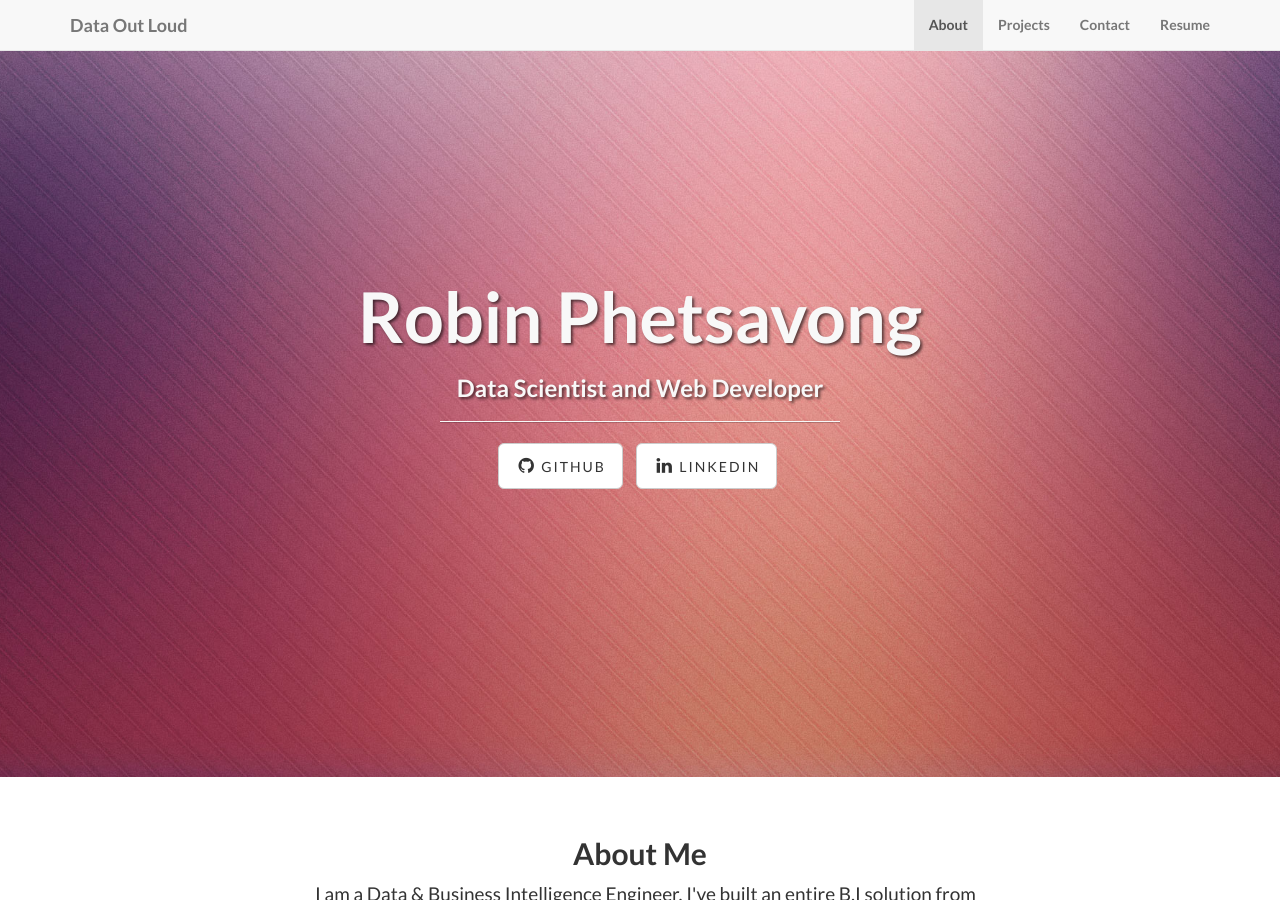
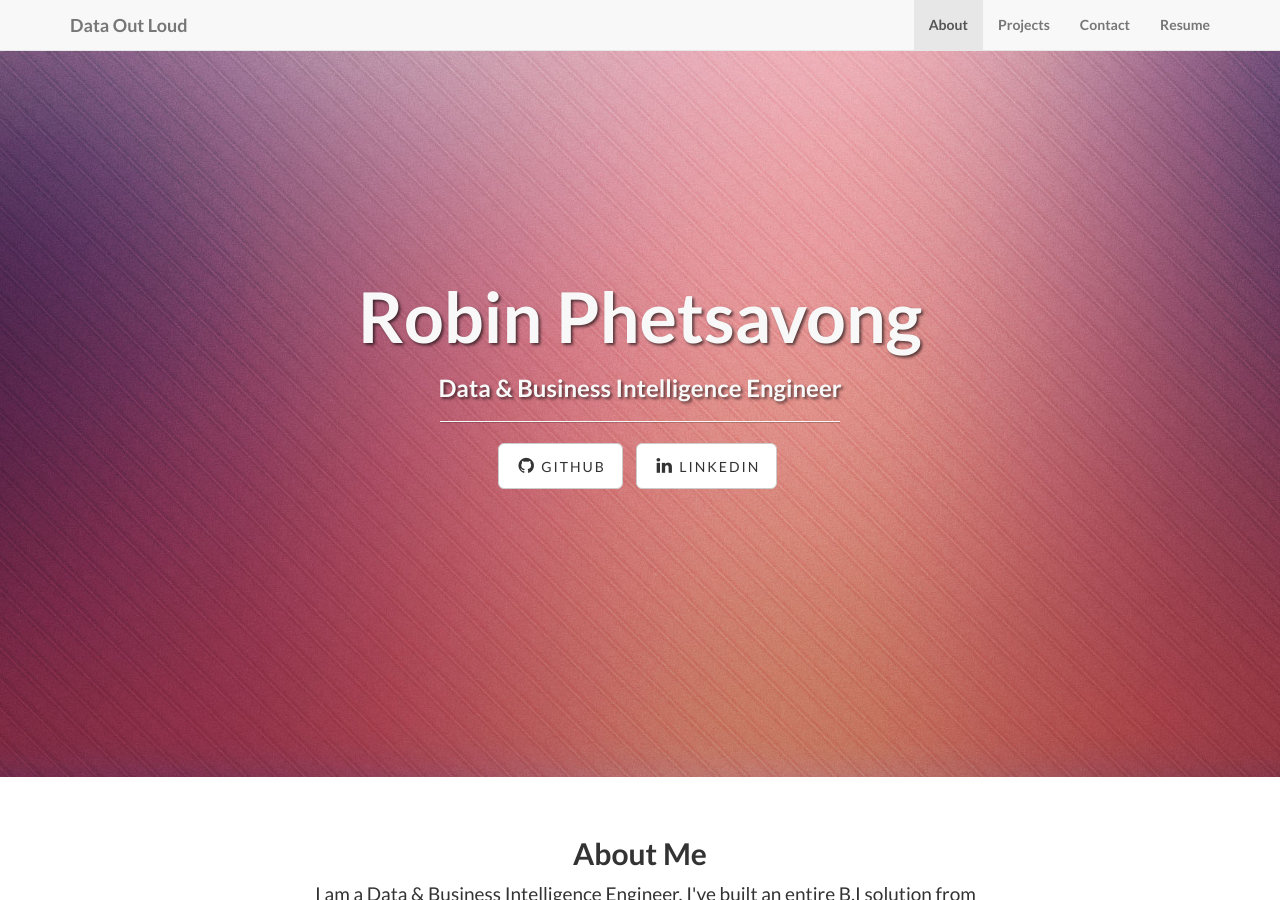
Before and after one commit to robinphetsa/robinphetsa.github.io, a Jekyll site: the page built from index.html, in a window 1280 px wide and 900 px high. Built offline with Jekyll 4.4.1, drawn with Linux system fonts in a browser that asks for light colours.

Commit message:
Update index.html

```diff
--- a/index.html
+++ b/index.html
@@ -1,5 +1,5 @@
 ---
 layout: default
 title: Robin Phetsavong
-subTitle: Data Scientist and Web Developer
+subTitle: Data & Business Intelligence Engineer
 ---
```
